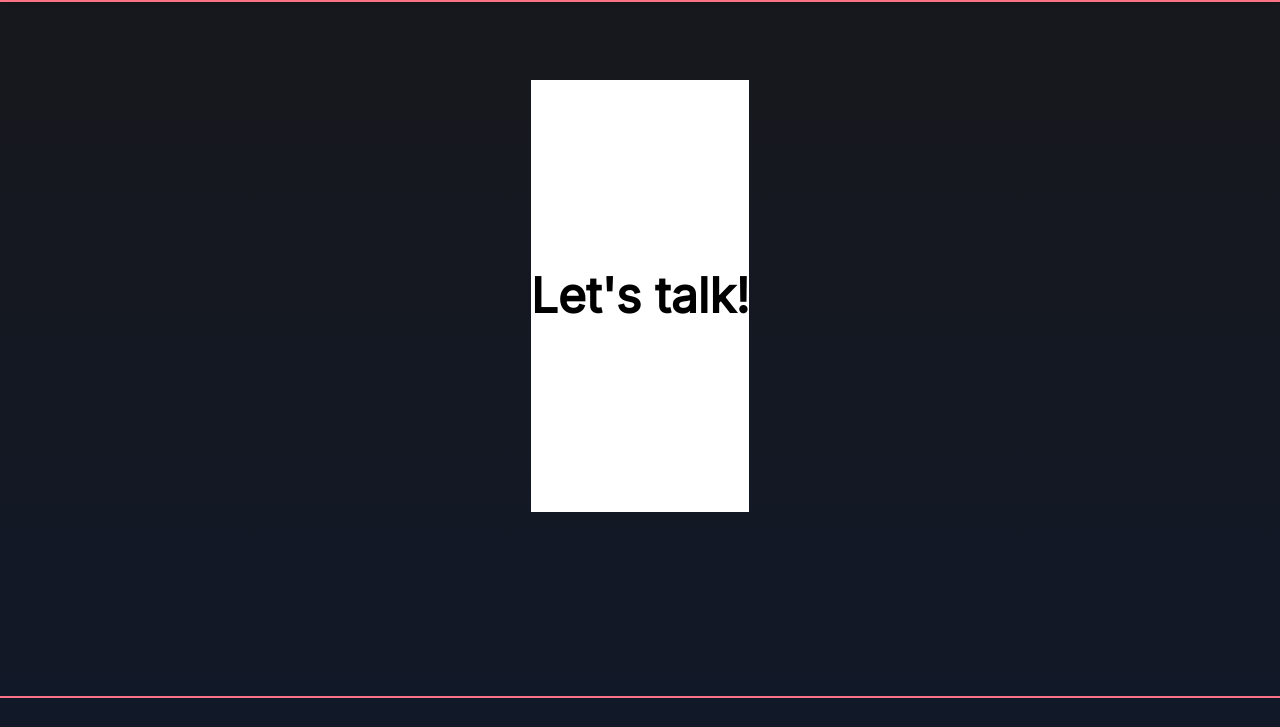
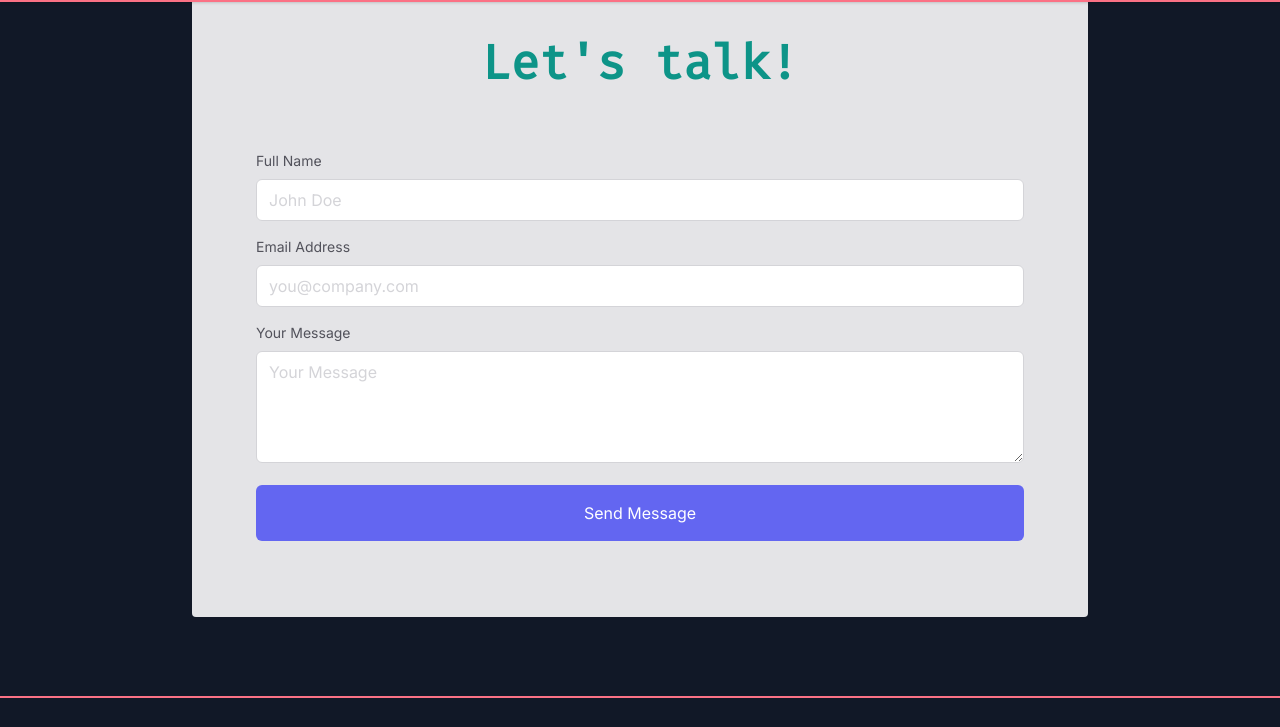
Before and after one commit to williamxb/wknight.dev, a Gatsby site: page /contact in a window 1280 px wide. Shown: the part 104-831 px from the top of the page. Built offline with nearby package versions, Linux system fonts and the light colour scheme; Gatsby itself is replaced by a stand-in of ours.

Commit message:
Added contact form

```diff
--- a/src/pages/contact.js
+++ b/src/pages/contact.js
@@ -4,13 +4,85 @@ import Layout from '../components/Layout'
 const contactPage = () => {
     return (
         <Layout>
-            <div className="flex flex-col min-h-screen bg-gradient-to-b from-gray-900 to-cool-gray-900">
-                <main className="max-w-4xl flex-grow mx-auto flex flex-col justify-around">
-                    <div className="bg-white w-full">
-                        <h1 className="text-4xl lg:text-5xl font-bold leading-tight py-48">
-                            Let's talk!
-                        </h1>
-                    </div>
+            <div className="flex min-h-screen bg-cool-gray-900 justify-center">
+                <main className="my-auto mx-auto flex-grow flex flex-col justify-around max-w-4xl bg-gray-200 p-16 rounded">
+                    <h1 className="mb-16 font-mono text-4xl lg:text-5xl text-teal-600 font-bold self-center">
+                        Let's talk!
+                    </h1>
+
+                    <form
+                        data-netlify="true"
+                        data-netlify-recaptcha="true"
+                        data-netlify-honeypot="bot-field"
+                        method="POST"
+                        id="form"
+                    >
+                        <input name="bot-field" className="hidden"></input>
+
+                        <div class="mb-4">
+                            <label
+                                htmlFor="name"
+                                class="block mb-2 text-sm text-gray-600 dark:text-gray-400"
+                            >
+                                Full Name
+                            </label>
+                            <input
+                                type="text"
+                                name="name"
+                                id="name"
+                                placeholder="John Doe"
+                                required=""
+                                class="w-full px-3 py-2 bg-white placeholder-gray-300 border border-gray-300 rounded-md focus:outline-none focus:ring focus:ring-indigo-100 focus:border-indigo-300"
+                            ></input>
+                        </div>
+
+                        <div class="mb-4">
+                            <label
+                                htmlFor="email"
+                                class="block mb-2 text-sm text-gray-600 dark:text-gray-400"
+                            >
+                                Email Address
+                            </label>
+                            <input
+                                type="email"
+                                name="email"
+                                id="email"
+                                placeholder="you@company.com"
+                                required=""
+                                class="w-full px-3 py-2 bg-white placeholder-gray-300 border border-gray-300 rounded-md focus:outline-none focus:ring focus:ring-indigo-100 focus:border-indigo-300"
+                            ></input>
+                        </div>
+
+                        <div class="mb-4">
+                            <label
+                                htmlFor="message"
+                                class="block mb-2 text-sm text-gray-600 dark:text-gray-400"
+                            >
+                                Your Message
+                            </label>
+
+                            <textarea
+                                rows="4"
+                                name="message"
+                                id="message"
+                                placeholder="Your Message"
+                                class="w-full h-28 px-3 py-2 bg-white placeholder-gray-300 border border-gray-300 rounded-md focus:outline-none focus:ring focus:ring-indigo-100 focus:border-indigo-300"
+                                required=""
+                            ></textarea>
+                        </div>
+                        <div class="mb-3">
+                            <button
+                                type="submit"
+                                class="w-full px-3 py-4 text-white bg-indigo-500 rounded-md focus:bg-indigo-600 focus:outline-none"
+                            >
+                                Send Message
+                            </button>
+                        </div>
+                        <p
+                            class="text-xs text-center text-gray-400"
+                            id="result"
+                        ></p>
+                    </form>
                 </main>
             </div>
         </Layout>
--- a/src/pages/home.js
+++ b/src/pages/home.js
@@ -9,12 +9,11 @@ const homePage = () => {
                 <div className="max-w-4xl min-h-screen flex-grow mx-auto flex flex-col justify-around">
                     <div className="sm:flex sm:flex-row-reverse sm:items-center">
                         <div className="sm:px-2">
-                            <h1 className="px-4 pt-5 text-2xl text-left text-teal-500 font-bold sm:text-3xl">
-                                Gatsby Starter Tailwind CSS
+                            <h1 className="px-4 pt-5 text-3xl text-left text-teal-500 sm:text-3xl">
+                                Will Knight
                             </h1>
-                            <p className="px-4 mt-8 text-lg text-gray-700 sm:mt-8">
-                                Start your Gatsby and Tailwind CSS project
-                                easily with this Gatsby Starter
+                            <p className="px-4 text-lg text-warm-gray-300 sm:mt-8">
+                                Front-end Web Developer
                             </p>
                         </div>
                         <img
--- a/src/pages/index.js
+++ b/src/pages/index.js
@@ -2,15 +2,14 @@ import React from 'react'
 import { Link } from 'gatsby'
 import modalImage from '../images/infrastructure-development.svg'
 import Seo from '../components/SEO.js'
-import Footer from '../components/footer'
 
 const Layout = () => {
     return (
         <>
             <Seo />
 
-            <div className="bg-circuit flex flex-col justify-center max-w-screen min-h-screen w-full">
-                <div className="bg-gray-200 mt-auto mx-auto mb-0 p-16 text-center text-gray-800">
+            <div className="bg-circuit flex flex-col items-center max-w-screen min-h-screen w-full">
+                <div className="mt-auto mb-0 mx-4 md:mx-8 lg:mx-auto p-16 text-center bg-gray-200 text-gray-800">
                     <h1 className="font-mono text-3xl text-teal-500 mb-4">
                         Work In Progress!
                     </h1>
@@ -22,10 +21,10 @@ const Layout = () => {
                 </div>
                 <Link
                     to="/home"
-                    className="text-warm-gray-400 text-center block mt-4 mb-auto w-max text-xs duration-200 ease-in-out hover:bg-opacity-20 hover:bg-teal-500 mt-10 mx-auto px-2 py-1 rounded-md transition-all"
+                    className="mb-auto mt-10 px-4 py-2 w-max rounded-md text-center text-xs text-warm-gray-400 hover:bg-opacity-20 hover:bg-teal-500 transition-bg duration-200 ease-in-out"
                 >
-                    Content and features will be missing<br></br>
-                    Continue anyway?
+                    Content and features will be missing.<br></br>
+                    <b>Continue anyway?</b>
                 </Link>
             </div>
 
```
